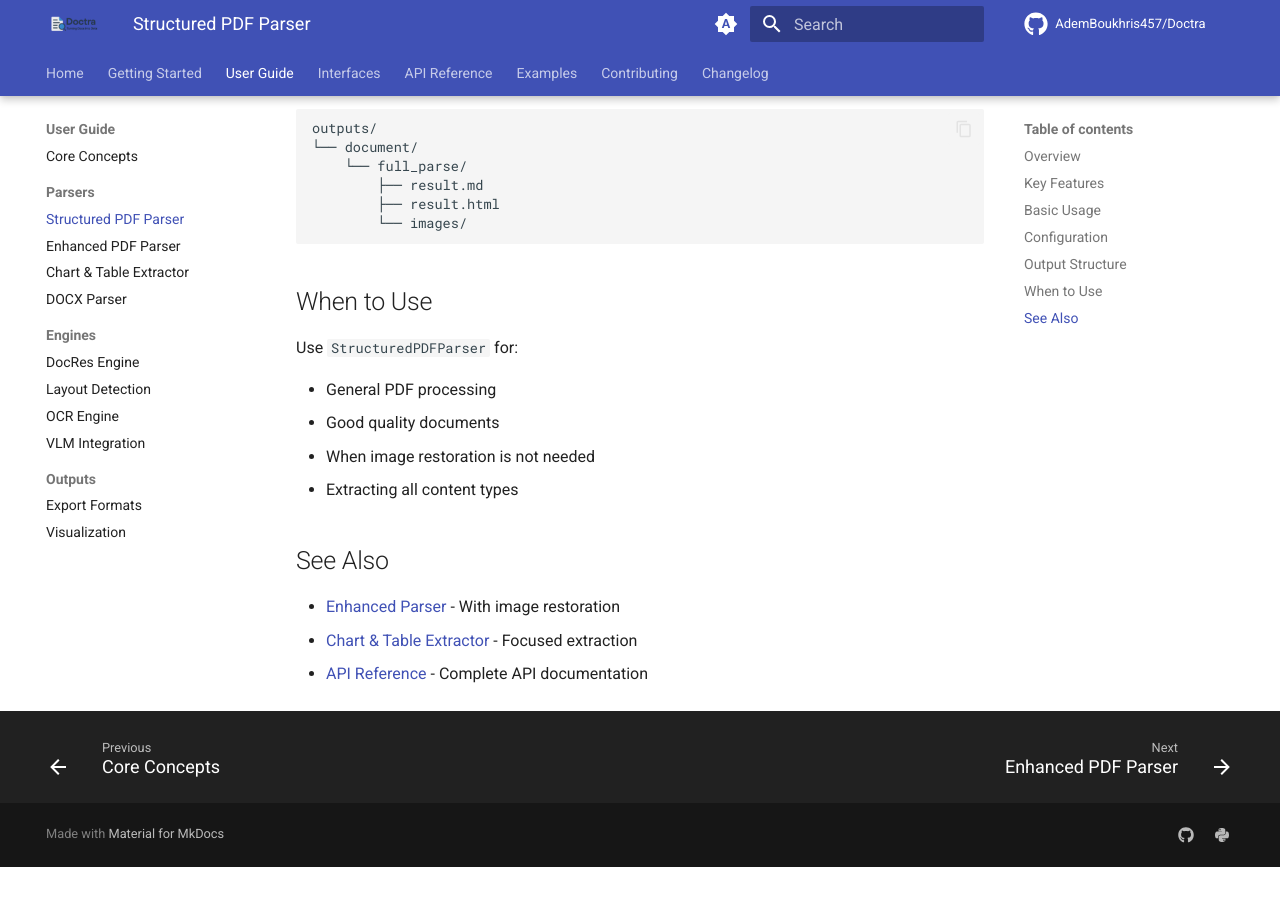
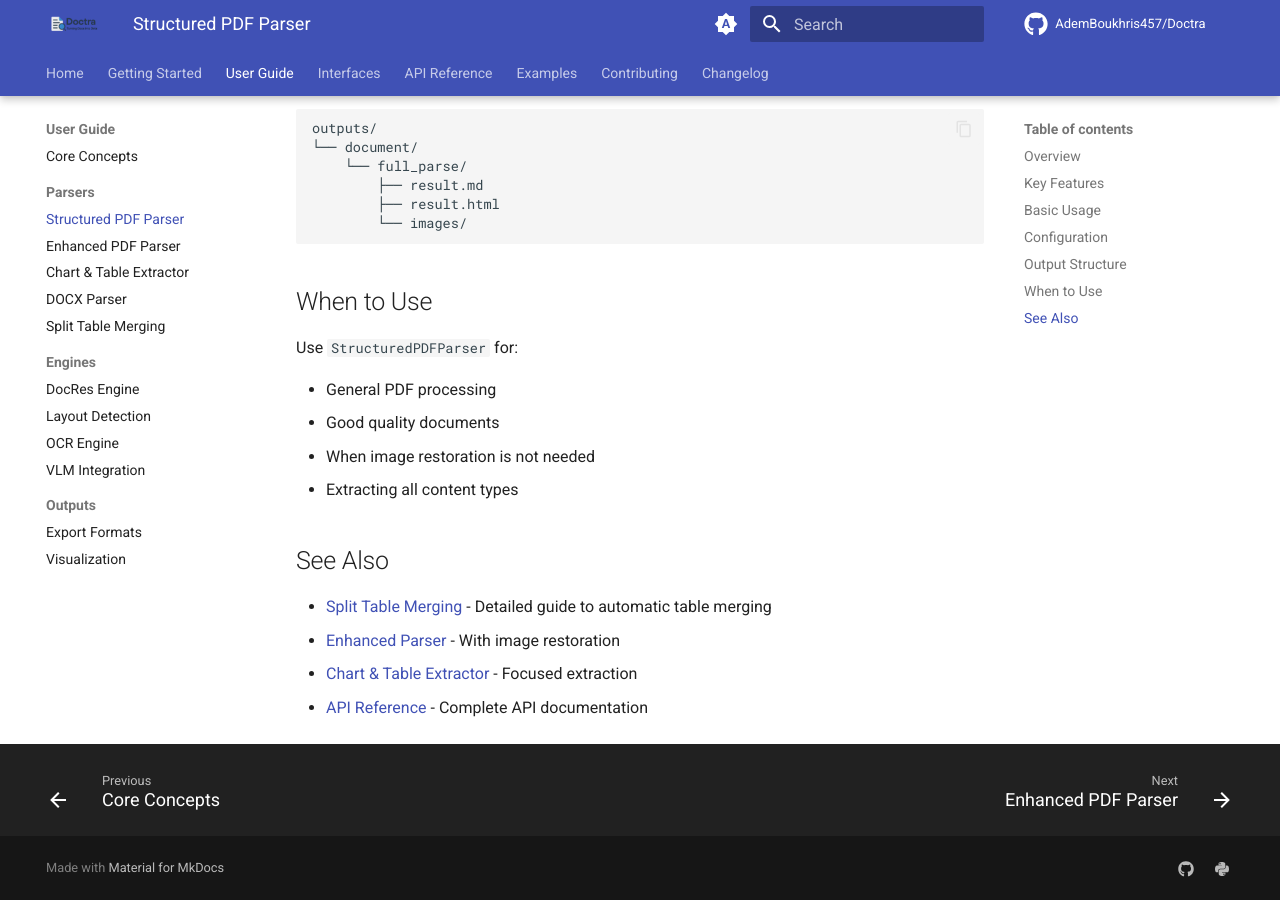
Before and after one commit to AdemBoukhris457/Doctra, an MkDocs documentation site: the page built from docs/user-guide/parsers/structured-parser.md, in a window 1280 px wide and 900 px high, scrolled down 1016 px. Built offline with MkDocs 1.6.1 and Material for MkDocs 9.7.7, drawn with Linux system fonts in a browser that asks for light colours; comment, search, counter and statistics services are not loaded; the version menu is left out; before the commit the page ends 1883 px from its top, so only the background shows below that.

Commit message:
fix(mkdocs): Add split table docs to nav and fix links
- Add split-table-merging.md to navigation
- Fix broken links in structured-parser.md and split-table-merging.md
- Resolve mkdocs build warnings

```diff
--- a/docs/user-guide/parsers/structured-parser.md
+++ b/docs/user-guide/parsers/structured-parser.md
@@ -52,6 +52,7 @@
 
 ## See Also
 
+- [Split Table Merging](../features/split-table-merging.md) - Detailed guide to automatic table merging
 - [Enhanced Parser](enhanced-parser.md) - With image restoration
 - [Chart & Table Extractor](chart-table-extractor.md) - Focused extraction
 - [API Reference](../../api/parsers.md) - Complete API documentation
--- a/mkdocs.yml
+++ b/mkdocs.yml
@@ -137,6 +137,7 @@
           - Enhanced PDF Parser: user-guide/parsers/enhanced-parser.md
           - Chart & Table Extractor: user-guide/parsers/chart-table-extractor.md
           - DOCX Parser: user-guide/parsers/docx-parser.md
+          - Split Table Merging: user-guide/features/split-table-merging.md
       - Engines:
           - DocRes Engine: user-guide/engines/docres-engine.md
           - Layout Detection: user-guide/engines/layout-detection.md
```
